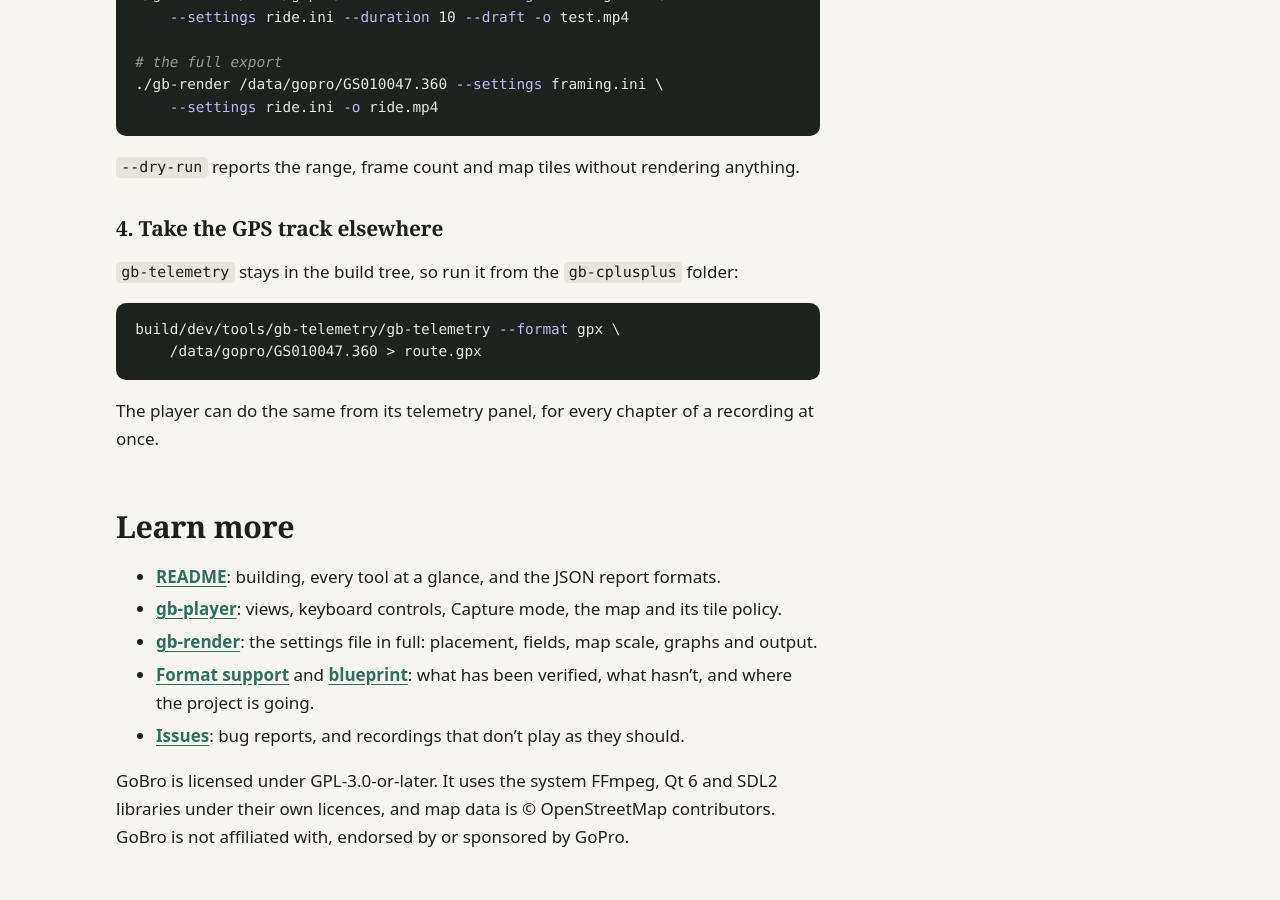
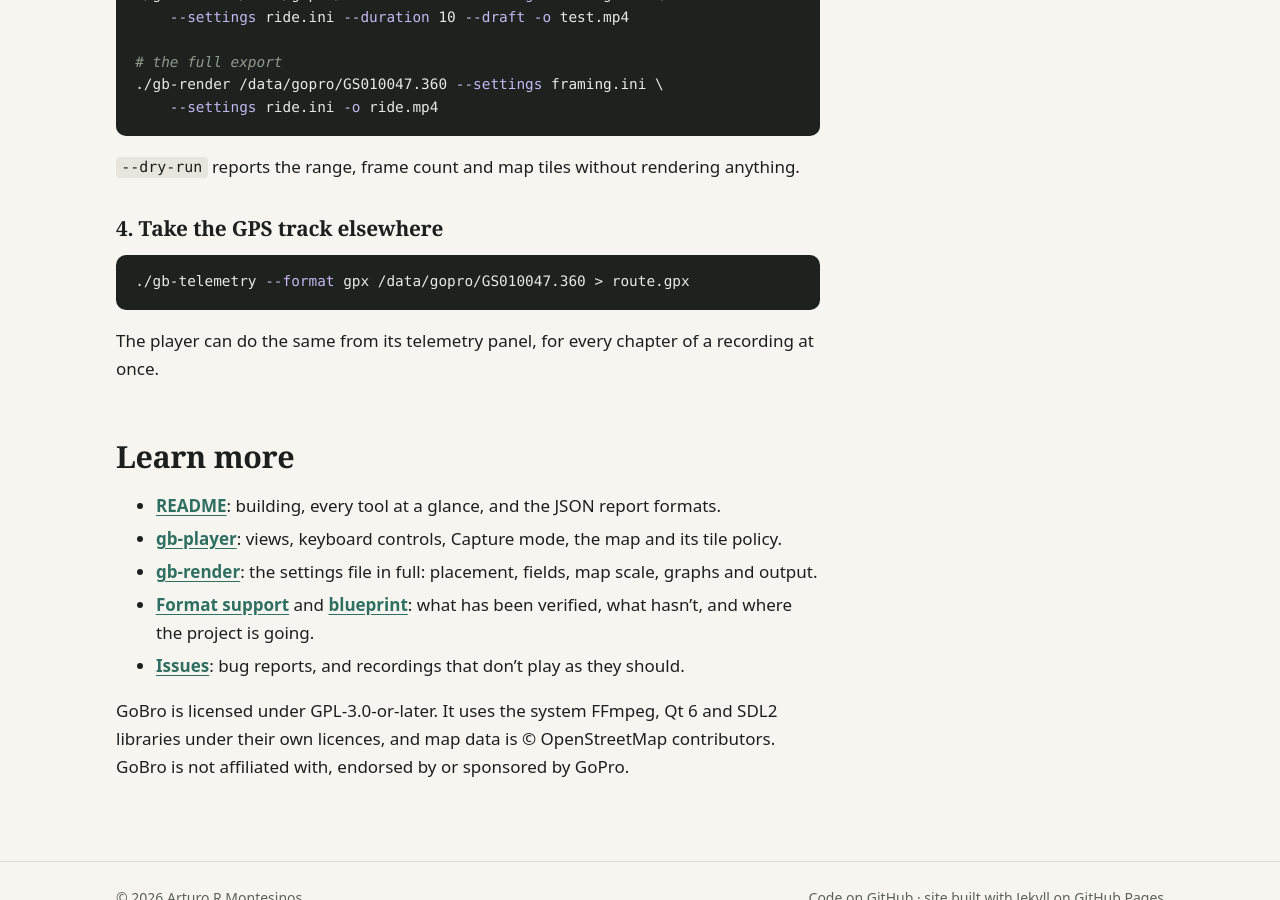
Before and after one commit to arturormk/arturormk.github.io, a Jekyll site: the page built from projects/gb-cplusplus/index.md, in a window 1280 px wide and 900 px high, scrolled down 3935 px. Built offline with Jekyll 4.4.1, drawn with Linux system fonts in a browser that asks for light colours.

Commit message:
GoBro page: gb-telemetry is installed with the other tools
Co-Authored-By: Claude Opus 5.5 <noreply@anthropic.com>

````diff
--- a/projects/gb-cplusplus/index.md
+++ b/projects/gb-cplusplus/index.md
@@ -189,12 +189,8 @@ rendering anything.
 
 ### 4. Take the GPS track elsewhere
 
-`gb-telemetry` stays in the build tree, so run it from the
-`gb-cplusplus` folder:
-
 ```bash
-build/dev/tools/gb-telemetry/gb-telemetry --format gpx \
-    /data/gopro/GS010047.360 > route.gpx
+./gb-telemetry --format gpx /data/gopro/GS010047.360 > route.gpx
 ```
 
 The player can do the same from its telemetry panel, for every chapter of
````
